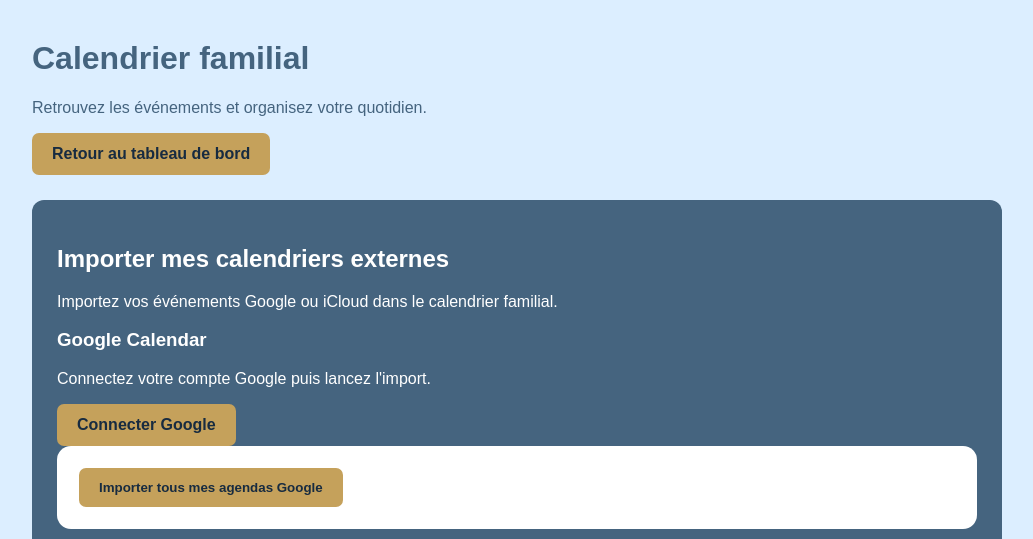
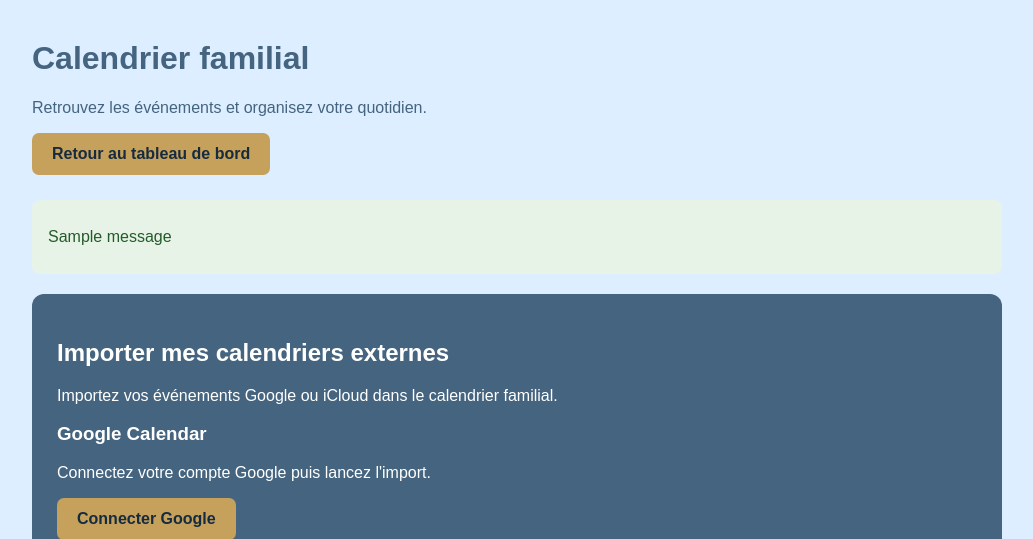
Before and after one commit to MSEDIT-1304/Dis-moi-tout, a Flask app: page /calendar in a window 1280 px wide. Shown: the part 320-859 px from the top of the page, without its empty margins (123-1156 px from the left). Run offline with Flask 3, Linux system fonts and the light colour scheme; the visitor is signed in with stand-in values (Sample User, id 1); tables that the repository leaves empty hold one stand-in row (values such as "Sample post"); one stand-in notice (Sample message) is shown.

Commit message:
Update calendar.html

```diff
--- a/templates/calendar.html
+++ b/templates/calendar.html
@@ -12,6 +12,15 @@
             Retour au tableau de bord
         </a>
     </header>
+{% with messages = get_flashed_messages() %}
+    {% if messages %}
+        <div class="calendar-messages" role="status">
+            {% for message in messages %}
+                <p>{{ message }}</p>
+            {% endfor %}
+        </div>
+    {% endif %}
+{% endwith %}
 <section class="calendar-card calendar-import-card">
     <h2>Importer mes calendriers externes</h2>
     <p>Importez vos événements Google ou iCloud dans le calendrier familial.</p>
```
